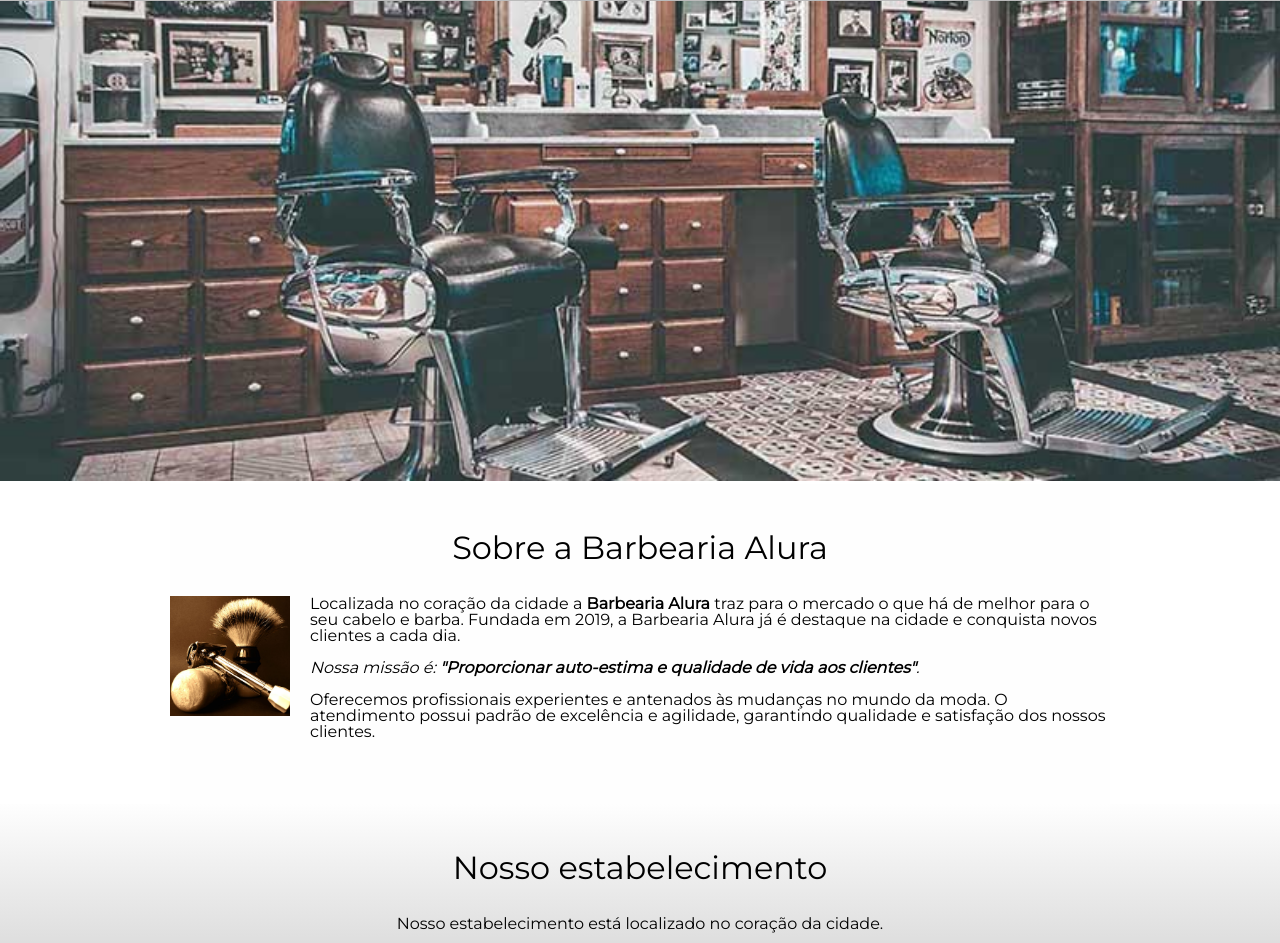
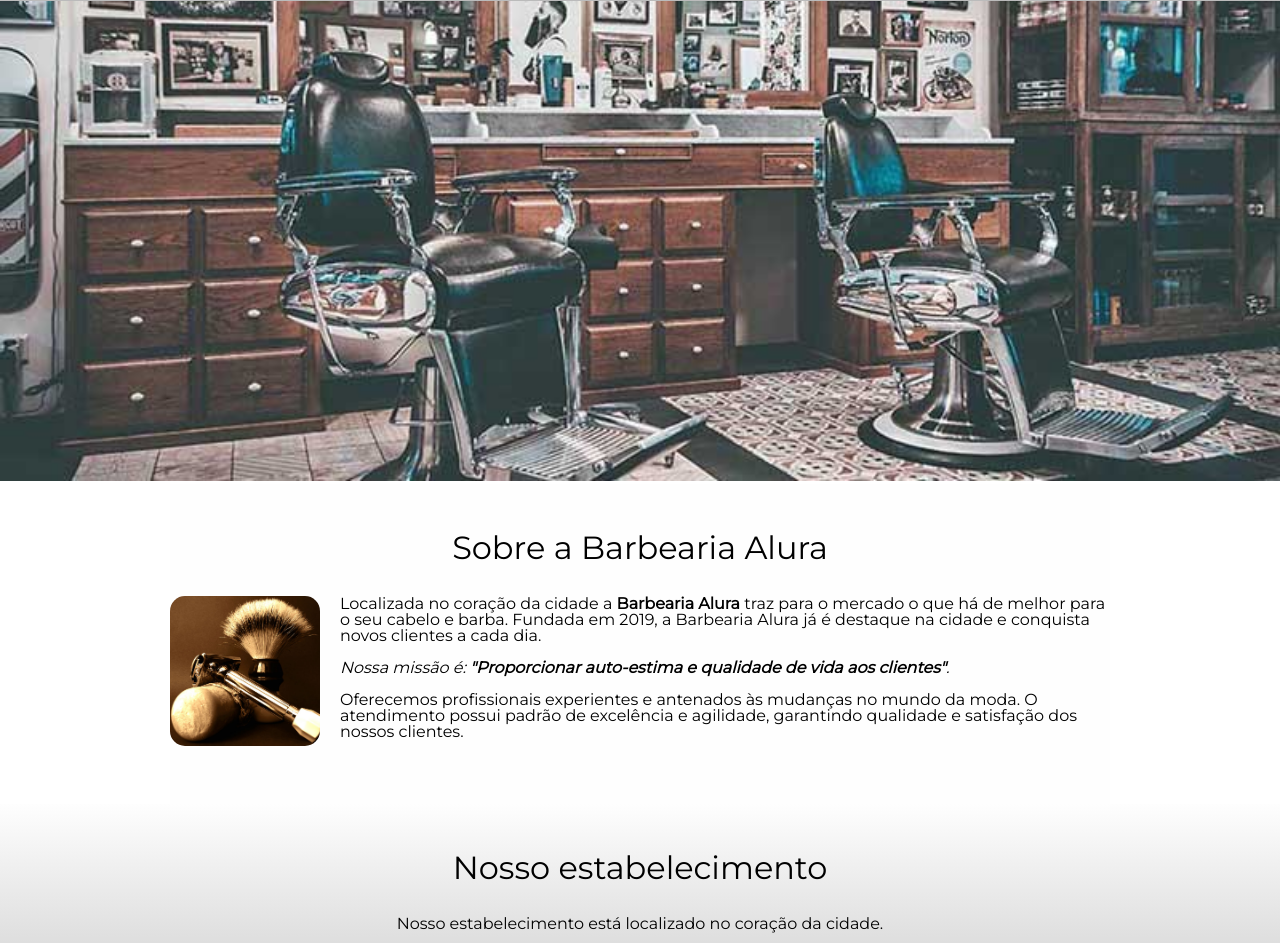
Before and after one commit to PedroLucchese/BarbeariaAlura, a plain HTML site: page index.html in a window 1280 px wide. Shown: the part 292-1235 px from the top of the page. Drawn offline with Linux system fonts and the light colour scheme.

Commit message:
some adjustments

```diff
--- a/style.css
+++ b/style.css
@@ -181,9 +181,11 @@ td, th {
 }
 
 .utensilios {
-	width: 120px;
+	width: 150px;
+	height: 150px;
 	float: left;
 	margin: 0 20px 20px 0;
+	border-radius: 15px;
 }
 
 .mapa {
```
